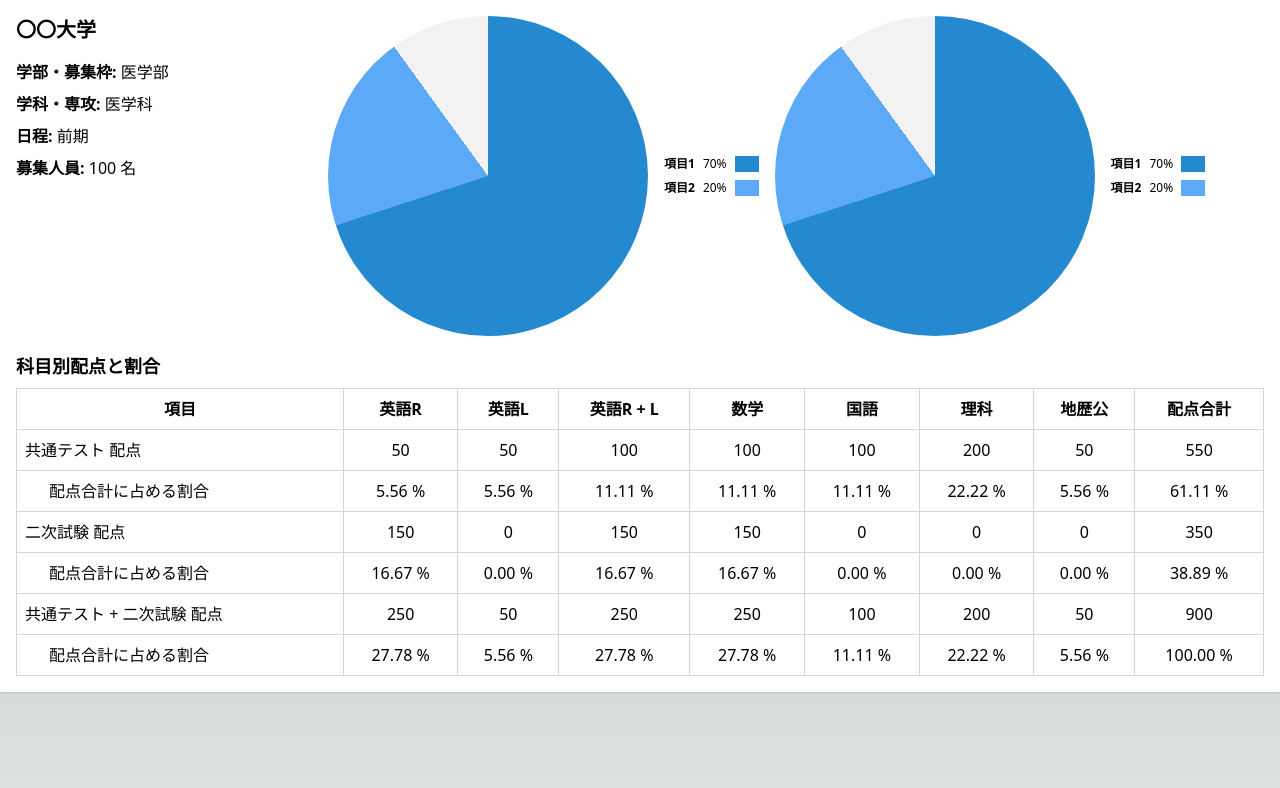
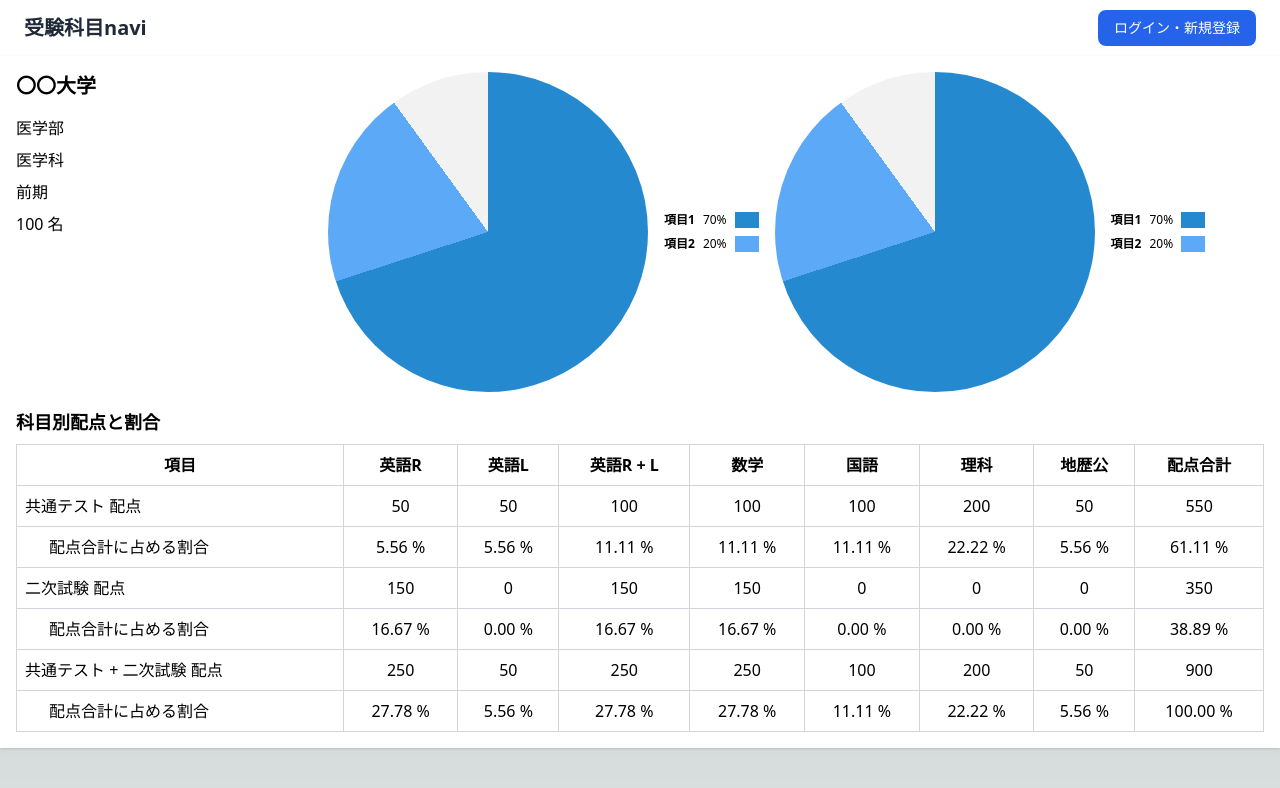
Before and after one commit to lycp152/UniversityEntranceExamSubjectNavi, a Next.js app in the folder front/UniversityEntranceExamNavi-frontend/: page /universities/1/departments/1/subjects/1 in a window 1280 px wide. Shown: the top 788 px of the page. Built offline with nearby package versions, Linux system fonts and the light colour scheme.

Commit message:
fix: 細かい表示不具合を修正

```diff
--- a/front/UniversityEntranceExamNavi-frontend/src/app/components/SubjectDetailPage/DetailSection.tsx
+++ b/front/UniversityEntranceExamNavi-frontend/src/app/components/SubjectDetailPage/DetailSection.tsx
@@ -1,13 +1,5 @@
-const DetailSection = ({
-  label,
-  value,
-}: {
-  label: string;
-  value: string | null;
-}) => (
-  <p className="mb-2">
-    <strong>{label}:</strong> {value ?? "情報なし"}
-  </p>
+const DetailSection = ({ value }: { value: string | null }) => (
+  <p className="mb-2">{value}</p>
 );
 
 export default DetailSection;
--- a/front/UniversityEntranceExamNavi-frontend/src/app/components/SubjectDetailPage/SubjectInfo.tsx
+++ b/front/UniversityEntranceExamNavi-frontend/src/app/components/SubjectDetailPage/SubjectInfo.tsx
@@ -5,13 +5,10 @@ const SubjectInfo = ({ subjectDetail }: { subjectDetail: Subject }) => {
   return (
     <div>
       <h1 className="text-xl font-bold mb-4">{subjectDetail.universityName}</h1>
-      <DetailSection label="学部・募集枠" value={subjectDetail.department} />
-      <DetailSection label="学科・専攻" value={subjectDetail.major} />
-      <DetailSection label="日程" value={`${subjectDetail.schedule}期`} />
-      <DetailSection
-        label="募集人員"
-        value={`${subjectDetail.enrollment} 名`}
-      />
+      <DetailSection value={subjectDetail.department} />
+      <DetailSection value={subjectDetail.major} />
+      <DetailSection value={`${subjectDetail.schedule}期`} />
+      <DetailSection value={`${subjectDetail.enrollment} 名`} />
     </div>
   );
 };
--- a/front/UniversityEntranceExamNavi-frontend/src/app/universities/[universityId]/departments/[departmentId]/subjects/[subjectId]/page.tsx
+++ b/front/UniversityEntranceExamNavi-frontend/src/app/universities/[universityId]/departments/[departmentId]/subjects/[subjectId]/page.tsx
@@ -9,6 +9,7 @@ import {
 import SubjectInfo from "../../../../../../components/SubjectDetailPage/SubjectInfo";
 import ScoreTable from "../../../../../../components/SubjectDetailPage/ScoreTable";
 import PieChart from "../../../../../../components/SubjectDetailPage/PieChart";
+import Header from "../../../../../../components/Header"; // Headerをインポート
 
 const SubjectDetailPage = ({
   params,
@@ -46,6 +47,8 @@ const SubjectDetailPage = ({
   }
 
   return (
+    <>
+      <Header />
       <div className="bg-white shadow p-4">
         <div className="flex flex-col lg:flex-row">
           {/* 左側のコンテンツ */}
@@ -66,6 +69,7 @@ const SubjectDetailPage = ({
         </div>
         <ScoreTable subjectScores={subjectDetail.subjectScores} />
       </div>
+    </>
   );
 };
 
```
Lines whose indentation alone changed are shown as unchanged.
